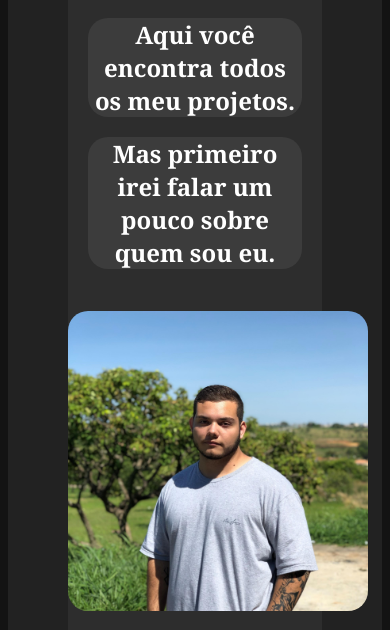
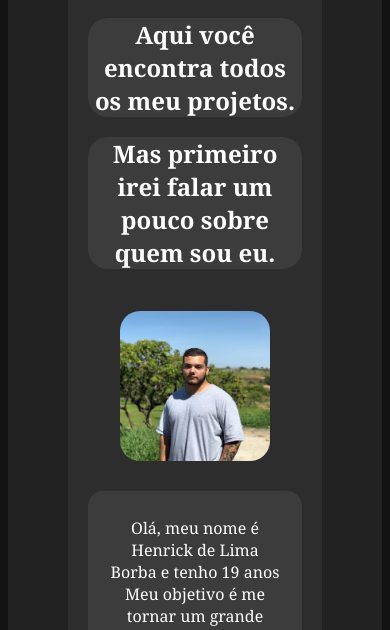
Before and after one commit to i11Dante124/hueso, a plain HTML site: page Index.html in a window 390 px wide. Shown: the part 157-787 px from the top of the page. Drawn offline with Linux system fonts and the light colour scheme.

Commit message:
Modificando a Imagem

```diff
--- a/style.css
+++ b/style.css
@@ -164,4 +164,9 @@ input[type="submit"]:hover {
         padding: 20px;
         display: inline-block;
     }
+    img {
+        box-shadow: rgb(154, 154, 154);
+        width: 150px;
+        border-radius: 20px;
+    }
 }
```
